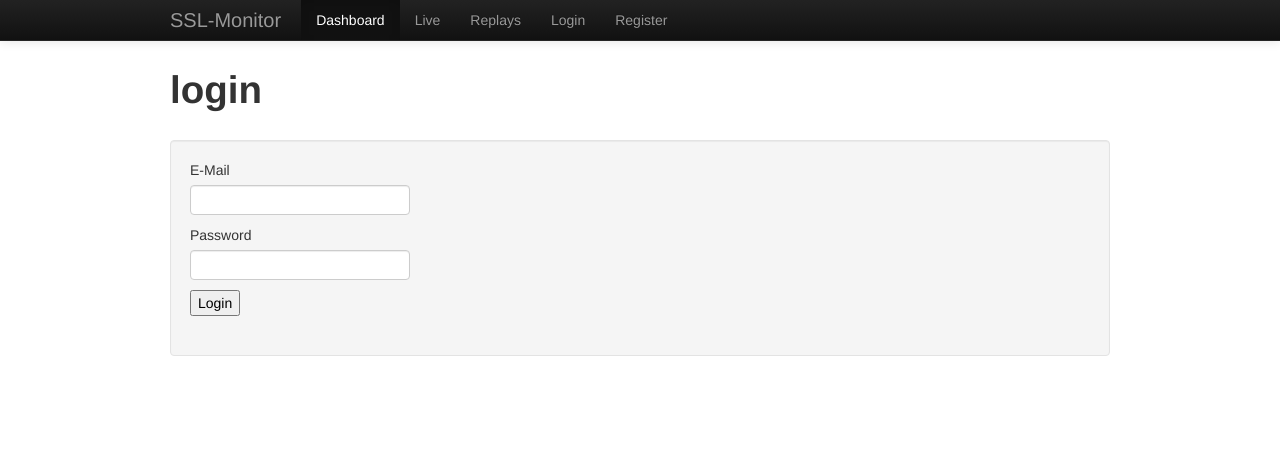
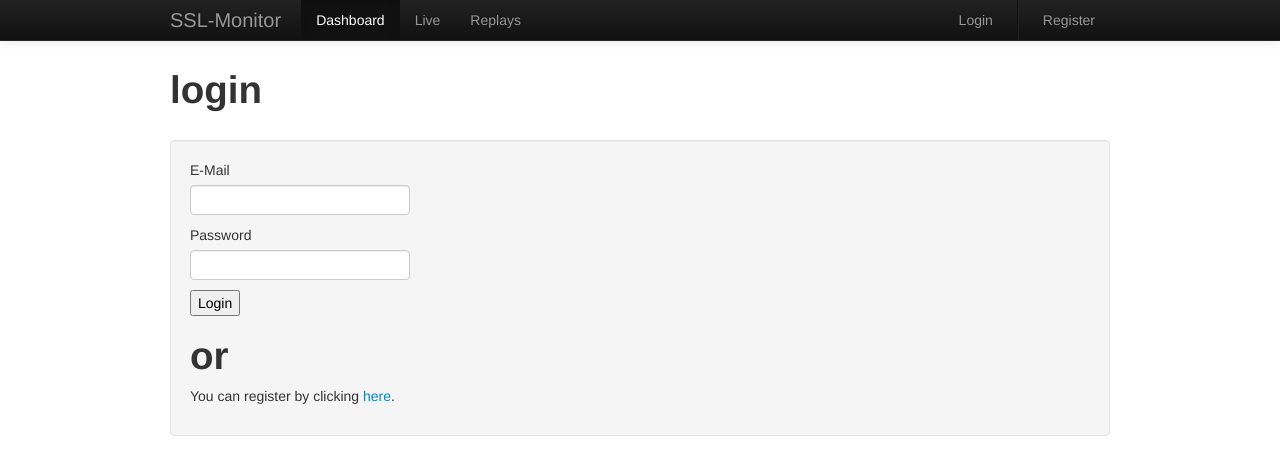
Before and after one commit to cad/ssl-monitor, a Flask app: page /ssl-monitor/login/ in a window 1280 px wide. Shown: the top 475 px of the page. Run offline with Flask 2, Linux system fonts and the light colour scheme; some libraries are stand-ins or nearby versions.

Commit message:
navbar fix ui fixes

```diff
--- a/webapp/forms.py
+++ b/webapp/forms.py
@@ -3,8 +3,8 @@ from wtforms import *
 class UserRegistrationForm(Form):
     name = TextField('Name Surname', [validators.Required(), validators.Length(min=3, max=128, message="Your name should be minimum 3, maximum 128 characters.")])
     email = TextField('E-Mail', [validators.Required(), validators.Email(message='Wrong E-Mail address.')])
-    team = TextField('RoboCup Team Name')
-    country = TextField('Country')
+    team = TextField('RoboCup Team Name', [validators.Required()])
+    country = TextField('Country', [validators.Required()])
     password = PasswordField('Password', [validators.Required(), validators.EqualTo('confirm',message='Password missmatch')])
     confirm = PasswordField('Repeat Password',[validators.Required()])
 
--- a/webapp/templates/base.html
+++ b/webapp/templates/base.html
@@ -45,8 +45,13 @@
               <li class="active"><a href="/ssl-monitor/">Dashboard</a></li>
               <li><a href="/ssl-monitor/live/">Live</a></li>
 	      <li><a href="/ssl-monitor/replay/">Replays</a></li>
+	    </ul>
+	    <ul class="nav pull-right">
 	      <li>{% if session.logged_in %}<a href="/ssl-monitor/logout/">Logout</a>{% else %}<a href="/ssl-monitor/login/" >Login</a>{% endif %}</li>
+	      <li class="divider-vertical"></li>
 	      <li>{% if not session.logged_in %}<a href="/ssl-monitor/register/">Register</a>{% endif %}</li>
+              </li>
+
             </ul>
           </div><!--/.nav-collapse -->
         </div>
--- a/webapp/templates/login.html
+++ b/webapp/templates/login.html
@@ -13,6 +13,8 @@
     <br>
     <input type="submit" value="Login">
   </form>
+  <h1>or</h1>
+  <p>You can register by clicking <a href="{{ url_for('register')}}">here</a>.</p>
 </div>
 
 {% endblock container %}
```
